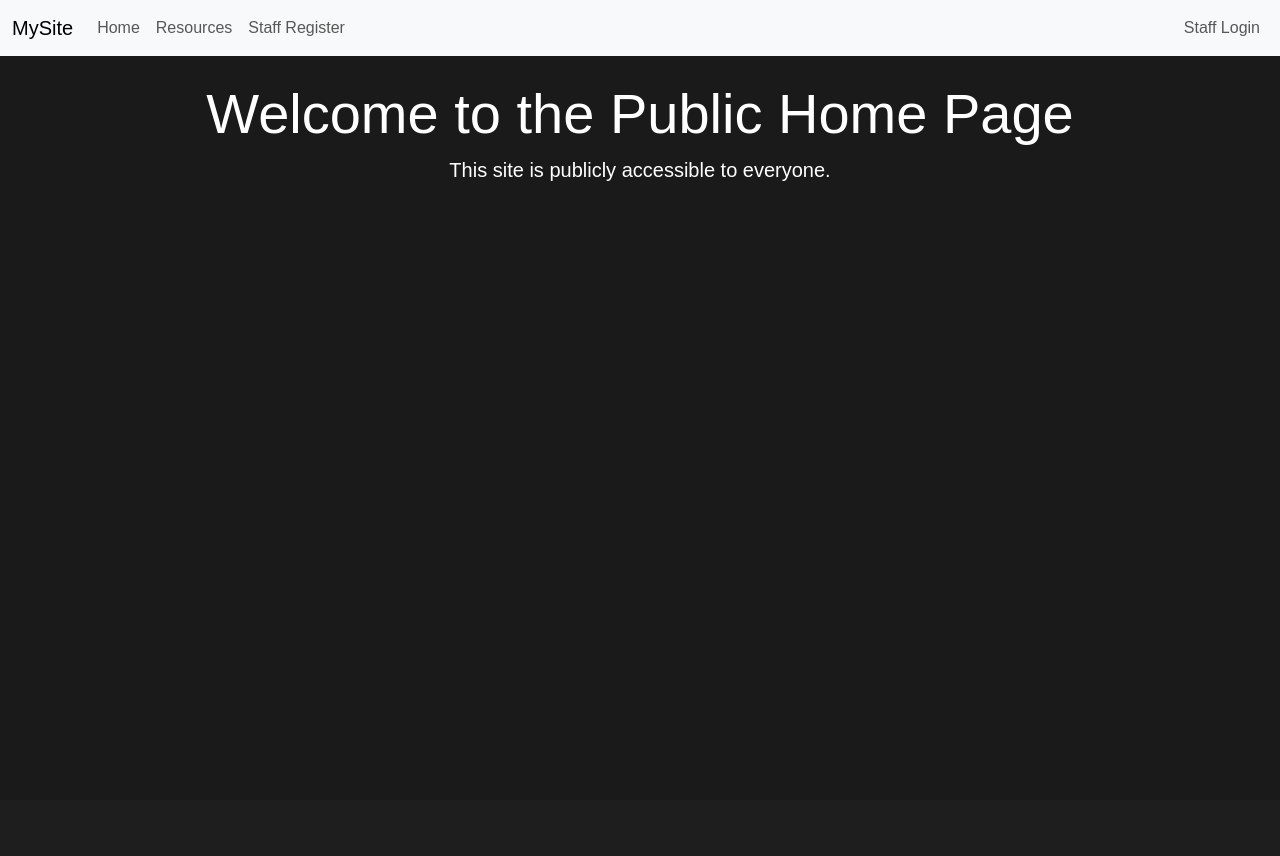
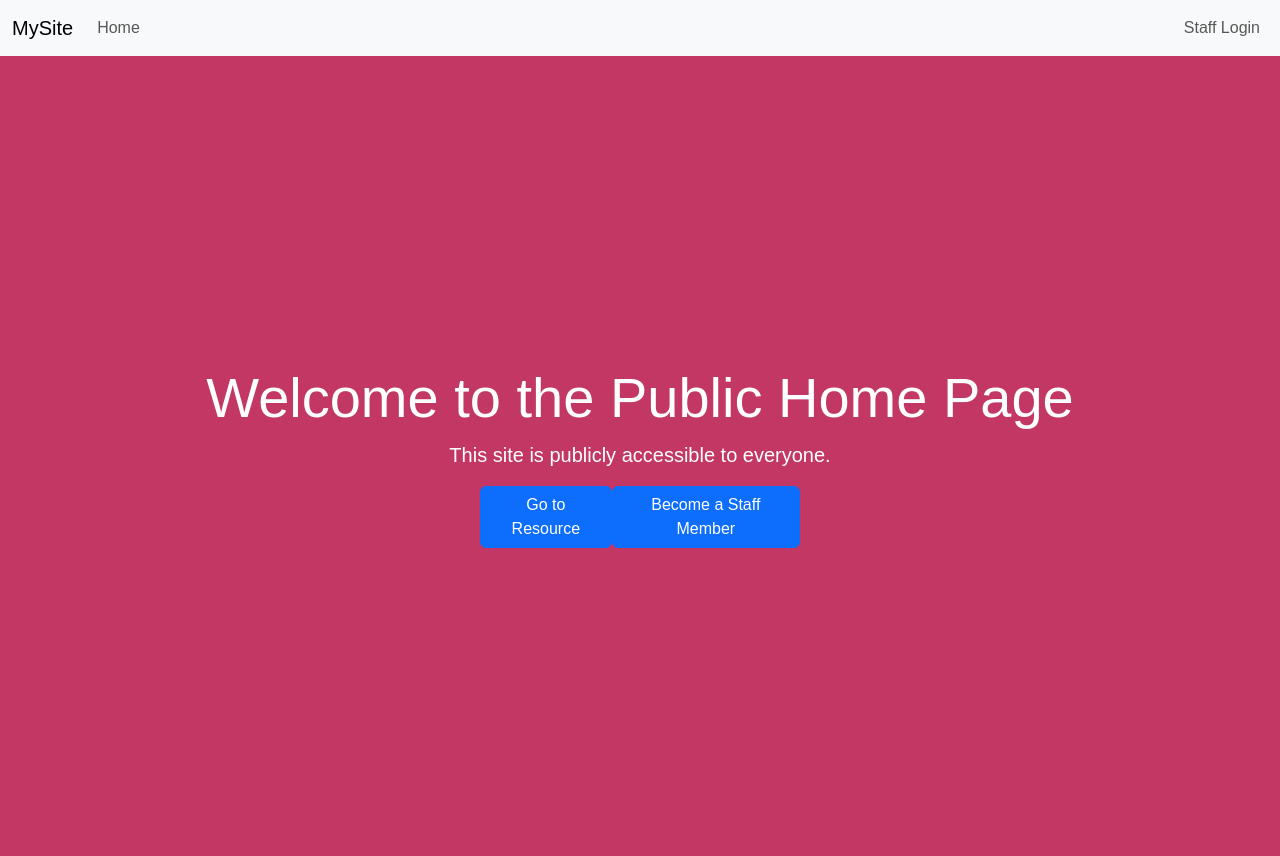
Before and after one commit to hafizcode/nsm, a Django app: page /staff/ in a window 1280 px wide. Before the commit the page ends 181 px from the top, so only its background shows below. Run offline with Django 5.2, Linux system fonts and the light colour scheme; some web fonts are replaced.

Commit message:
updated home page layout

```diff
--- a/core/forms.py
+++ b/core/forms.py
@@ -5,11 +5,14 @@
 from django.contrib.auth.forms import UserCreationForm
 
 class StaffRegisterForm(UserCreationForm):
+    full_name = forms.CharField(max_length=100, required=True)
+    phone = forms.CharField(max_length=15, required=False)
+    department = forms.CharField(max_length=15, required=True)
     email = forms.EmailField(required=True)
 
     class Meta:
         model = User
-        fields = ['username', 'email', 'password1', 'password2']
+        fields = ['username', 'email', 'full_name', 'phone', 'department', 'password1', 'password2']
 
     def save(self, commit=True):
         user = super().save(commit=False)
--- a/core/views.py
+++ b/core/views.py
@@ -24,12 +24,17 @@
     if request.method == 'POST':
         form = StaffRegisterForm(request.POST)
         if form.is_valid():
-            form.save()
-            messages.success(request, 'Staff account created! You can now login.')
-            return redirect('login')
+            user = form.save(commit=False)
+            user.is_staff = True
+            user.email = form.cleaned_data.get('email')
+            user.first_name = form.cleaned_data.get('full_name')  # Saving full_name to first_name
+            user.save()
+            login(request, user)
+            return redirect('dashboard')  # or wherever
     else:
         form = StaffRegisterForm()
     return render(request, 'staff_register.html', {'form': form})
+
 
 # Login View (staff only)
 def login_view(request):
--- a/pages/templates/home.html
+++ b/pages/templates/home.html
@@ -1,8 +1,19 @@
 {% extends "base.html" %}
+{% load static %}
+
 {% block title %}Home{% endblock %}
-{% block content %}
-<div class="text-center">
+
+{% block extra_css %}
+<link rel="stylesheet" href="{% static 'css/home.css' %}">
+{% endblock %}
+
+{% block main %}
+<div class="home-container">
     <h1 class="display-4">Welcome to the Public Home Page</h1>
     <p class="lead">This site is publicly accessible to everyone.</p>
+    <div class="d-flex w-25 justify-content-between">
+        <a class="btn btn-primary" href="{% url 'public_files' %}">Go to Resource</a>
+        <a class="btn btn-primary" href="{% url 'staff_register' %}">Become a Staff Member</a>
+    </div>
 </div>
 {% endblock %}
--- /dev/null
+++ b/static/css/home.css
@@ -0,0 +1,29 @@
+* {
+    margin: 0;
+    padding: 0;
+    box-sizing: border-box;
+}
+
+body {
+    width: 100vw;
+    height: 100vh;
+    overflow: hidden;
+}
+
+.home-container {
+    margin: 0;
+    height: 100vh;
+    width: 100%;
+    background: black;
+    overflow: hidden;
+    background: #C33764;
+    /* fallback colour. Make sure this is just one solid colour. */
+    /* background: -webkit-linear-gradient(rgba(29, 38, 113, 0.8), rgba(195, 55, 100, 0.8)), url("https://bit.ly/2rlzaXi"); */
+    /* background: linear-gradient(rgba(29, 38, 113, 0.8), rgba(195, 55, 100, 0.8)), url("https://bit.ly/2rlzaXi"); */
+    background: linear-gradient(rgba(0, 0, 0, 0.8)), url("../images/bg0.jpg");
+    background-size: cover;
+    display: flex;
+    flex-direction: column;
+    justify-content: center;
+    align-items: center;
+}
--- a/static/css/style.css
+++ b/static/css/style.css
@@ -7,3 +7,16 @@
     font-family: "Winky Rough", sans-serif;
     color: #fff;
 }
+
+.container {
+    padding: 20px 0;
+}
+
+form input {
+    width: 100%;
+    margin: 5px 0;
+}
+
+form>button {
+    margin: 10px 0;
+}
--- a/templates/base.html
+++ b/templates/base.html
@@ -9,13 +9,17 @@
     <title>{% block title %}My Site{% endblock %}</title>
     <link href="https://cdn.jsdelivr.net/npm/bootstrap@5.3.3/dist/css/bootstrap.min.css" rel="stylesheet">
     <link href="{% static 'css/style.css' %}" rel="stylesheet">
+    {% block extra_css %}{% endblock %}
 </head>
 
 <body>
     {% include "navbar.html" %}
+
+    {% block main %}
     <div class="container mt-4">
         {% block content %}{% endblock %}
     </div>
+    {% endblock %}
 
     <script src="https://cdn.jsdelivr.net/npm/bootstrap@5.3.3/dist/js/bootstrap.bundle.min.js"></script>
 </body>
--- a/templates/navbar.html
+++ b/templates/navbar.html
@@ -8,10 +8,10 @@
     <div class="collapse navbar-collapse" id="navbarNav">
       <ul class="navbar-nav me-auto">
         <li class="nav-item"><a class="nav-link" href="{% url 'public_home' %}">Home</a></li>
-        <li class="nav-item"><a class="nav-link" href="{% url 'public_files' %}">Resources</a></li>
+        <!-- <li class="nav-item"><a class="nav-link" href="{% url 'public_files' %}">Resources</a></li>
         {% if not request.user.is_authenticated %}
         <li class="nav-item"><a class="nav-link" href="{% url 'staff_register' %}">Staff Register</a></li>
-        {% endif %}
+        {% endif %} -->
       </ul>
       <ul class="navbar-nav">
         {% if user.is_authenticated and user.is_staff %}
```
Also changed, not shown: core/templates/staff_register.html (+6 -3 lines).
